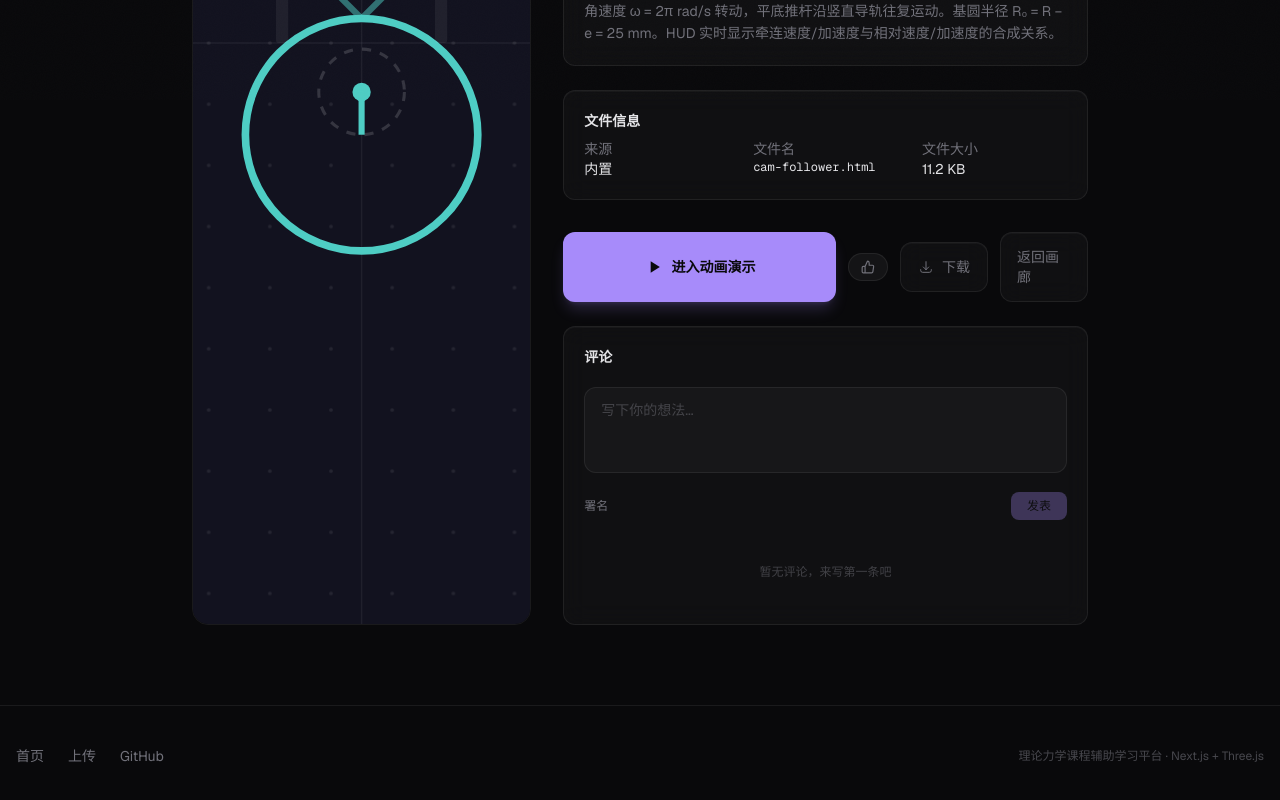
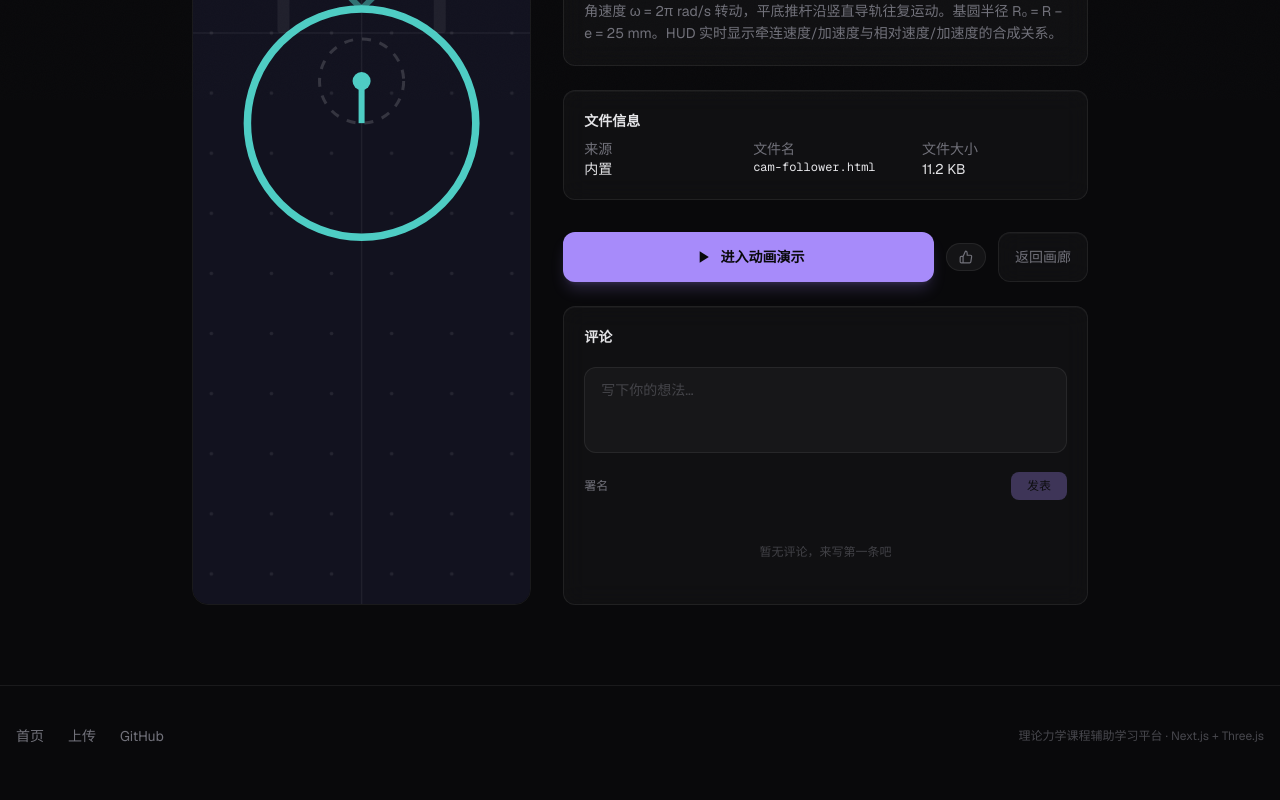
Before and after one commit to sjhcdhnh/mechanics-animation-site, a Next.js app: page /animation/cam-follower in a window 1280 px wide. Shown: the part 700-1500 px from the top of the page. Built offline with nearby package versions, Linux system fonts and the light colour scheme.

Commit message:
添加完整功能：评论系统、管理员模式、下载功能等

```diff
--- a/src/app/animation/[slug]/actions.tsx
+++ b/src/app/animation/[slug]/actions.tsx
@@ -2,6 +2,8 @@
 
 import { useRouter } from 'next/navigation';
 import { LikeButton } from '@/components/ui/LikeButton';
+import { useAdmin } from '@/components/admin/AdminProvider';
+import { useState } from 'react';
 import type { AnimationMeta } from '@/types';
 
 export function DetailActions({
@@ -14,11 +16,46 @@ export function DetailActions({
   initialLikes?: number;
 }) {
   const router = useRouter();
+  const { token } = useAdmin();
+  const [downloading, setDownloading] = useState(false);
 
-  const downloadUrl =
-    anim.source === 'builtin'
-      ? `/animations/${anim.fileName}`
-      : `/uploads/${anim.fileName}`;
+  const triggerDownload = (url: string, filename: string) => {
+    const a = document.createElement('a');
+    a.href = url;
+    a.download = filename;
+    document.body.appendChild(a);
+    a.click();
+    document.body.removeChild(a);
+  };
+
+  const handleDownload = async () => {
+    if (!token) return;
+    setDownloading(true);
+    try {
+      const htmlUrl =
+        anim.source === 'builtin'
+          ? `/animations/${anim.fileName}`
+          : `/uploads/${anim.fileName}`;
+
+      // Download HTML directly
+      triggerDownload(htmlUrl, anim.fileName);
+
+      // Download metadata JSON via API
+      const res = await fetch(`/api/admin/download/${slug}`, {
+        headers: { Authorization: `Bearer ${token}` },
+      });
+      if (res.ok) {
+        const blob = await res.blob();
+        const url = URL.createObjectURL(blob);
+        triggerDownload(url, anim.fileName.replace(/\.html$/, '.json'));
+        URL.revokeObjectURL(url);
+      }
+    } catch {
+      // silent
+    } finally {
+      setDownloading(false);
+    }
+  };
 
   return (
     <div className="flex flex-col sm:flex-row gap-3 pt-2">
@@ -35,19 +72,19 @@ export function DetailActions({
       <div className="flex items-center gap-3">
         <LikeButton slug={slug} initialLikes={initialLikes} />
 
-        {anim.downloadable !== false && (
-          <a
-            href={downloadUrl}
-            download={anim.fileName}
-            className="flex-1 inline-flex items-center justify-center gap-2 px-4 py-3.5 glass-sm text-sm text-muted hover:text-foreground transition-all duration-200"
-            title="下载动画文件"
+        {token && (
+          <button
+            onClick={handleDownload}
+            disabled={downloading}
+            className="flex-1 inline-flex items-center justify-center gap-2 px-4 py-3.5 glass-sm text-sm text-muted hover:text-foreground transition-all duration-200 disabled:opacity-30"
+            title="下载动画（含元数据）"
           >
             <svg className="w-4 h-4" fill="none" stroke="currentColor" viewBox="0 0 24 24">
               <path strokeLinecap="round" strokeLinejoin="round" strokeWidth={1.5}
                 d="M4 16v1a3 3 0 003 3h10a3 3 0 003-3v-1m-4-4l-4 4m0 0l-4-4m4 4V4" />
             </svg>
-            下载
-          </a>
+            {downloading ? '下载中...' : '下载'}
+          </button>
         )}
 
         <a
--- /dev/null
+++ b/src/app/api/admin/download/[slug]/route.ts
@@ -0,0 +1,30 @@
+import { requireAdmin } from '@/lib/admin-auth';
+import { getAnimationBySlug } from '@/lib/animation-registry';
+
+export async function GET(
+  request: Request,
+  { params }: { params: Promise<{ slug: string }> }
+) {
+  const auth = requireAdmin(request);
+  if (!auth.authorized) {
+    return Response.json({ error: auth.error }, { status: auth.status });
+  }
+
+  const { slug } = await params;
+  const anim = getAnimationBySlug(slug);
+  if (!anim) {
+    return Response.json({ error: '动画不存在' }, { status: 404 });
+  }
+
+  const { slug: _s, fileName: _f, coverImage: _c, ...safeMeta } = anim;
+  const metaJson = JSON.stringify(safeMeta, null, 2);
+
+  const metaFileName = anim.fileName.replace(/\.html$/, '.json');
+
+  return new Response(metaJson, {
+    headers: {
+      'Content-Type': 'application/json; charset=utf-8',
+      'Content-Disposition': `attachment; filename="${metaFileName}"`,
+    },
+  });
+}
```
